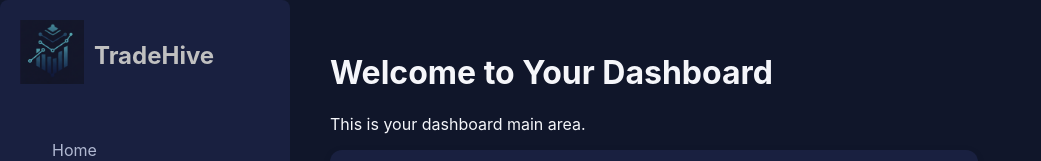
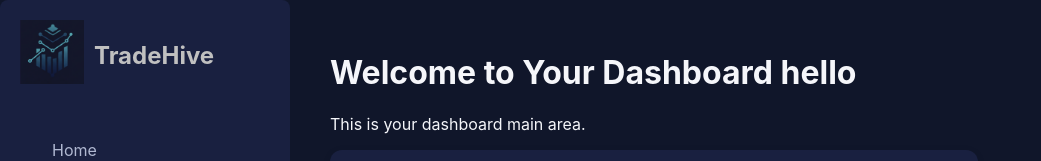
Before and after one commit to hongwee11/tradehive, a React (Create React App) app in the folder dashboard-react/: page /dashboard in a window 1280 px wide. Shown: the top 161 px of the page, without its empty margins (0-1041 px from the left). Built offline with nearby package versions, Linux system fonts and the light colour scheme.

Commit message:
change title

```diff
--- a/dashboard-react/src/dashboard/dashboard.jsx
+++ b/dashboard-react/src/dashboard/dashboard.jsx
@@ -16,7 +16,7 @@ function Dashboard() {
         {/* Add your widgets here */}
         {/* <PortfolioChart /> */}
         {/* <TopHoldings /> */}
-        <h1>Welcome to Your Dashboard</h1>
+        <h1>Welcome to Your Dashboard hello</h1>
         <p>This is your dashboard main area.</p>
         <Chart title="Portfolio Value Over Time" data={tempData} labels={tempLabels} />
       </main>
```
